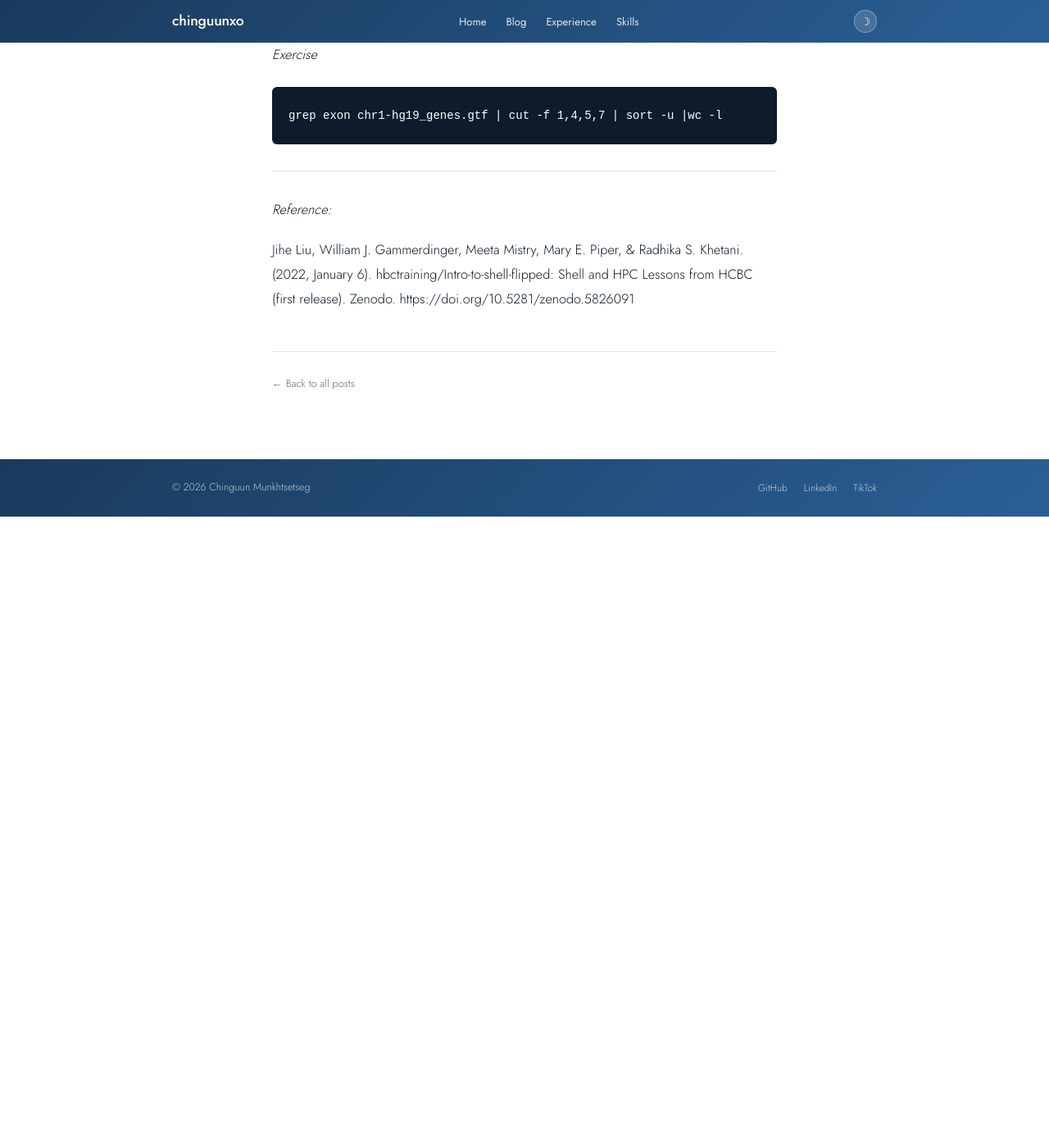
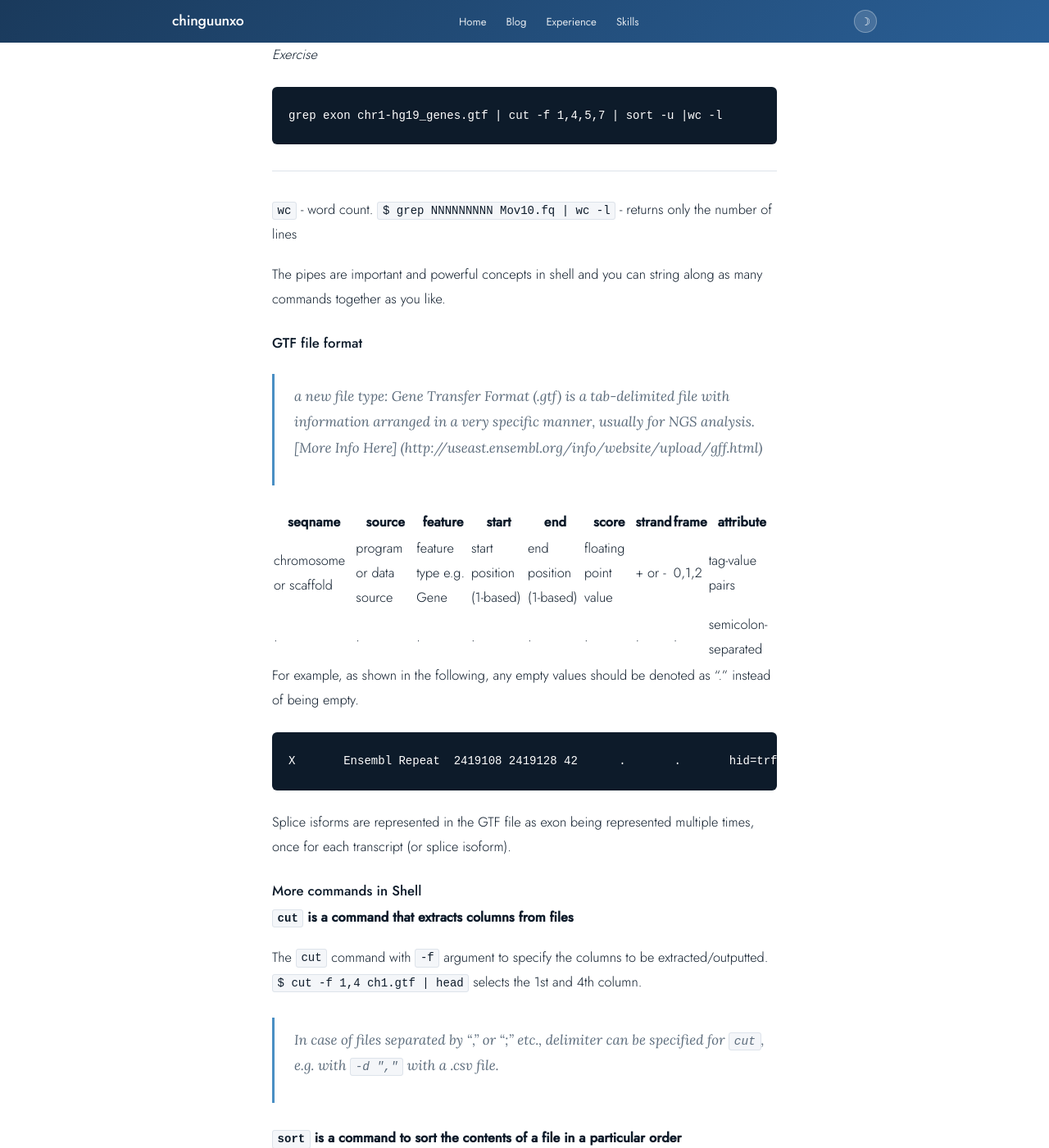
Before and after one commit to chinguunxo/chinguunxo.github.io, a Jekyll site: the page built from _posts/2026-05-25-Day-9-Shell.md, in a window 1280 px wide and 1400 px high, scrolled down 9023 px. Shown: the whole window at 82% size. Built offline with Jekyll 4.4.1, drawn with Linux system fonts in a browser that asks for light colours; before the commit the page ends 9653 px from its top, so only the background shows below that; some of the changed text lies outside the part shown.

Commit message:
Enhance documentation on GTF format and shell commands
Added explanations for GTF file format and shell commands.

````diff
--- a/_posts/2026-05-25-Day-9-Shell.md
+++ b/_posts/2026-05-25-Day-9-Shell.md
@@ -281,6 +281,52 @@ cut -f 1,4 ch1.gtf | sort -1 -u | wc -l
 ```
 grep exon chr1-hg19_genes.gtf | cut -f 1,4,5,7 | sort -u |wc -l
 ```
+---
+`wc` - word count.
+`$ grep NNNNNNNNN Mov10.fq | wc -l` - returns only the number of lines
+
+The pipes are important and powerful concepts in shell and you can string along as many commands together as you like.
+
+### GTF file format
+
+> a new file type: Gene Transfer Format (.gtf) is a tab-delimited file with information arranged in a very specific manner, usually for NGS analysis. [More Info Here] (http://useast.ensembl.org/info/website/upload/gff.html)
+
+| seqname | source | feature | start | end | score | strand | frame | attribute |
+| --- | --- | --- | --- | --- | --- | --- | --- | --- |
+| chromosome or scaffold | program or data source | feature type e.g. Gene | start position (1-based) | end position (1-based) | floating point value | + or - | 0,1,2 | tag-value pairs |
+| . | . | . | . | . | . | . | . | semicolon-separated |
+
+For example, as shown in the following, any empty values should be denoted as  "." instead of being empty.
+
+```
+X	Ensembl	Repeat	2419108	2419128	42	.	.	hid=trf; hstart=1; hend=21
+```
+
+Splice isforms are represented in the GTF file as exon being represented multiple times, once for each transcript (or splice isoform).
+
+### More commands in Shell
+
+**`cut` is a command that extracts columns from files**
+
+The `cut` command with `-f` argument to specify the columns to be extracted/outputted. `$ cut -f 1,4 ch1.gtf | head` selects the 1st and 4th column.
+
+> In case of files separated by "," or ";" etc., delimiter can be specified for 	`cut`, e.g. with `-d ","` with a .csv file.
+
+**`sort` is a command to sort the contents of a file in a particular order**
+
+`sort` by `-k` -- which column to sort by, and by the sorting type `n` numeric, and return only unique values `-u`.
+
+```
+cut -f 1,4 ch1.gtf | sort -1 -u | wc -l
+```
+
+----
+
+*Exercise*
+
+```
+grep exon chr1-hg19_genes.gtf | cut -f 1,4,5,7 | sort -u |wc -l
+```
 
 ---
 *Reference:*
````
